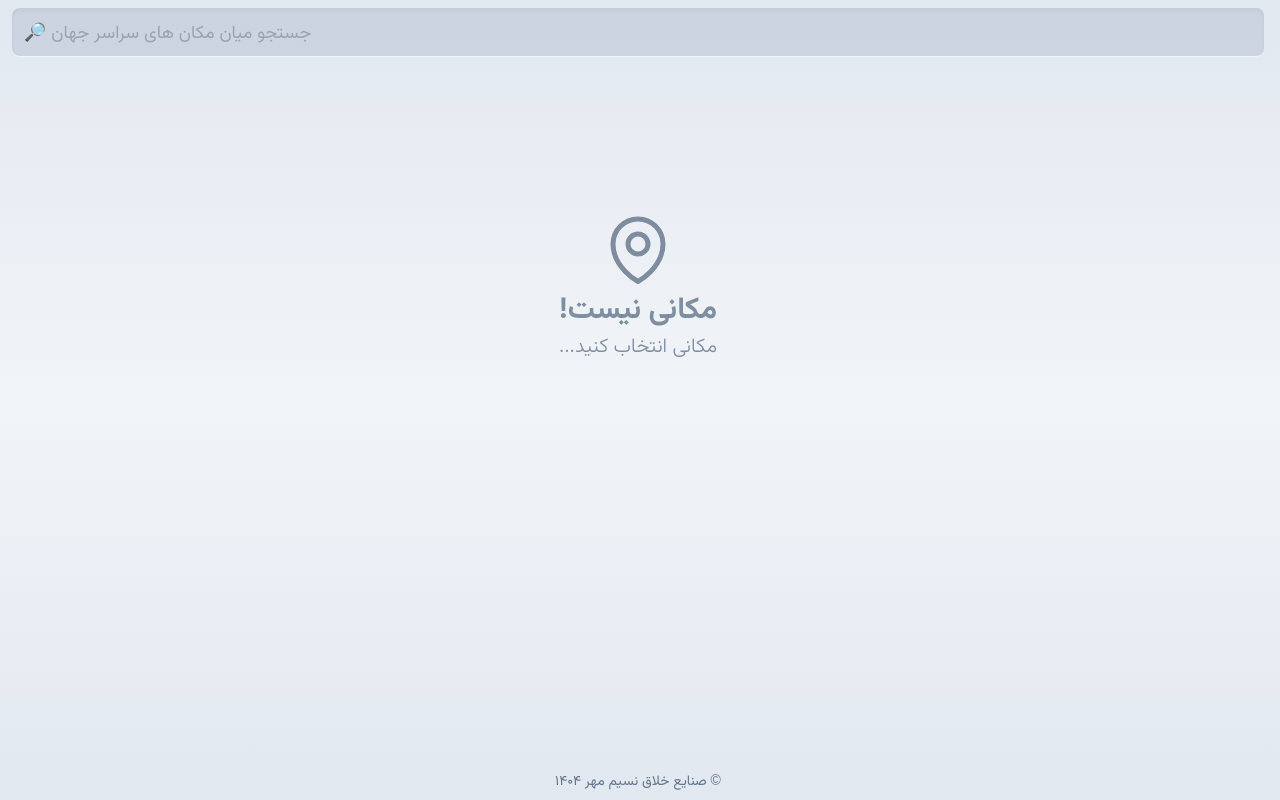
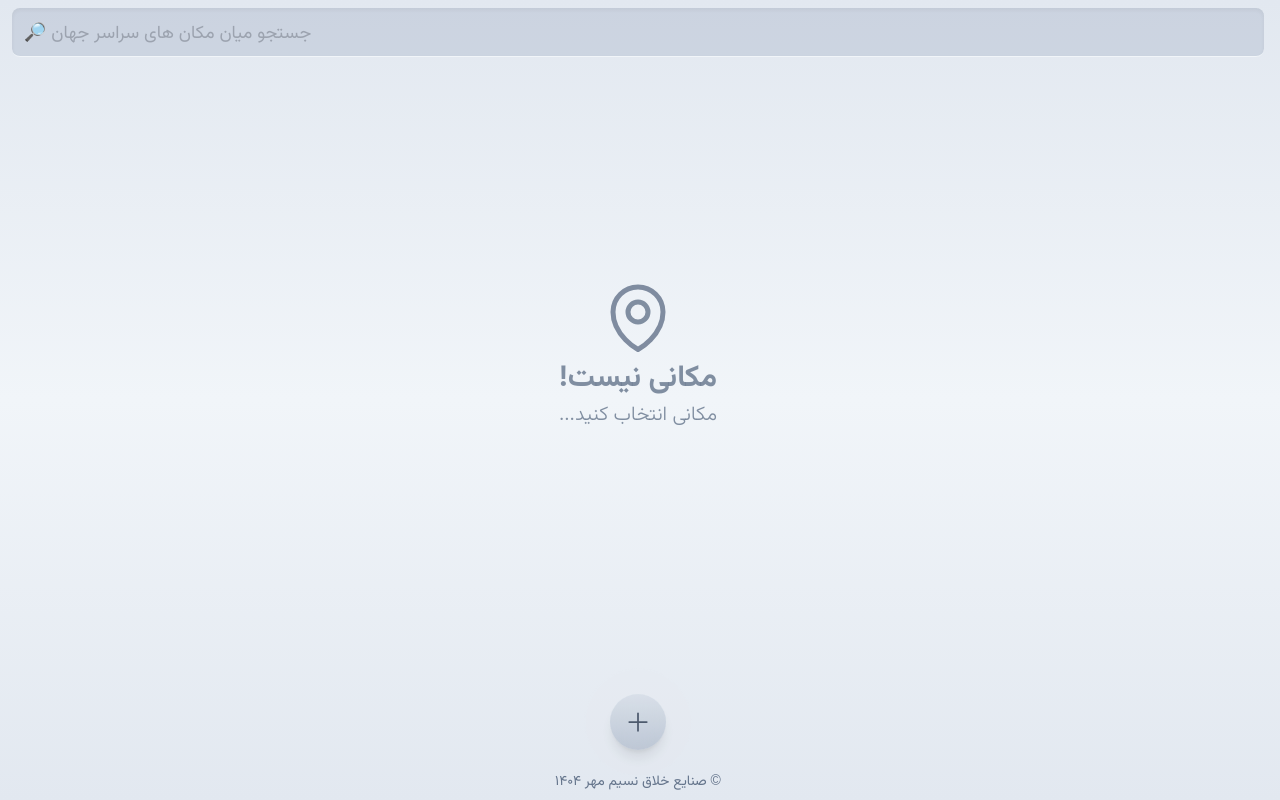
Before and after one commit to AmirMahdyJebreily/Weather-forecast-application, a Vue app: page / in a window 1280 px wide. Built offline with nearby package versions, Linux system fonts and the light colour scheme.

Commit message:
feat: add button

```diff
--- a/src/views/home-view.vue
+++ b/src/views/home-view.vue
@@ -3,6 +3,7 @@ import { nextTick, onMounted, ref, useTemplateRef } from 'vue'
 import { useWeatherStore } from '@/stores/weather'
 import BaseCityCard from '@/components/base-city-card/base-city-card.vue'
 import { MapPinIcon } from '@heroicons/vue/24/outline'
+import { PlusIcon } from '@heroicons/vue/24/solid'
 
 const el = useTemplateRef('scroller')
 const loading = ref<boolean>(false)
@@ -53,7 +54,7 @@ onMounted(async () => {
   >
     <BaseCityCard v-for="value in store.searchResults" :key="value.id" :city="value" />
     <div
-      class="flex flex-col items-center justify-center gap-1 h-3/5 text-slate-500/80"
+      class="flex flex-col items-center justify-center gap-1 h-4/5 text-slate-500/80"
       v-if="store.searchResults.length < 1 && !loading"
     >
       <MapPinIcon class="size-20" />
@@ -64,5 +65,11 @@ onMounted(async () => {
     <div class="flex flex-col items-center justify-center gap-1 w-full" v-if="loading">
       <span class="bg-slate-300/60 animate-pulse rounded-3xl h-[174px] w-full"></span>
     </div>
+
+    <button
+      :class="`fixed flex items-center !transition-[left] duration-1000 justify-center size-14 bg-gradient-to-t from-slate-400/50 shadow-lg shadow-slate-4/7000 backdrop-blur-md to-slate-300/50 rounded-full bottom-12 ${!(store.searchResults.length < 1 && !loading) ? 'left-6' : 'before:absolute before:rounded-full before:animate-ping animate-bounce z-50 before:bg-gray-100/50 before:z-40 before:size-full'} text-slate-600`"
+    >
+      <PlusIcon class="size-7" />
+    </button>
   </div>
 </template>
```
